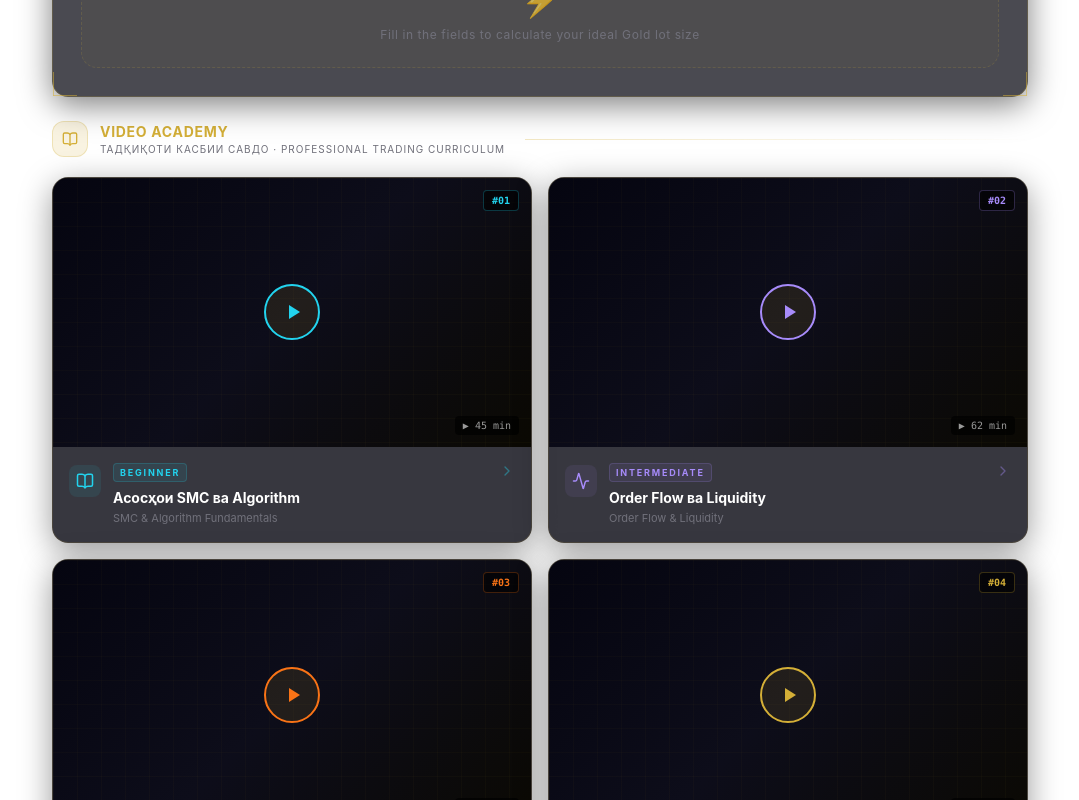
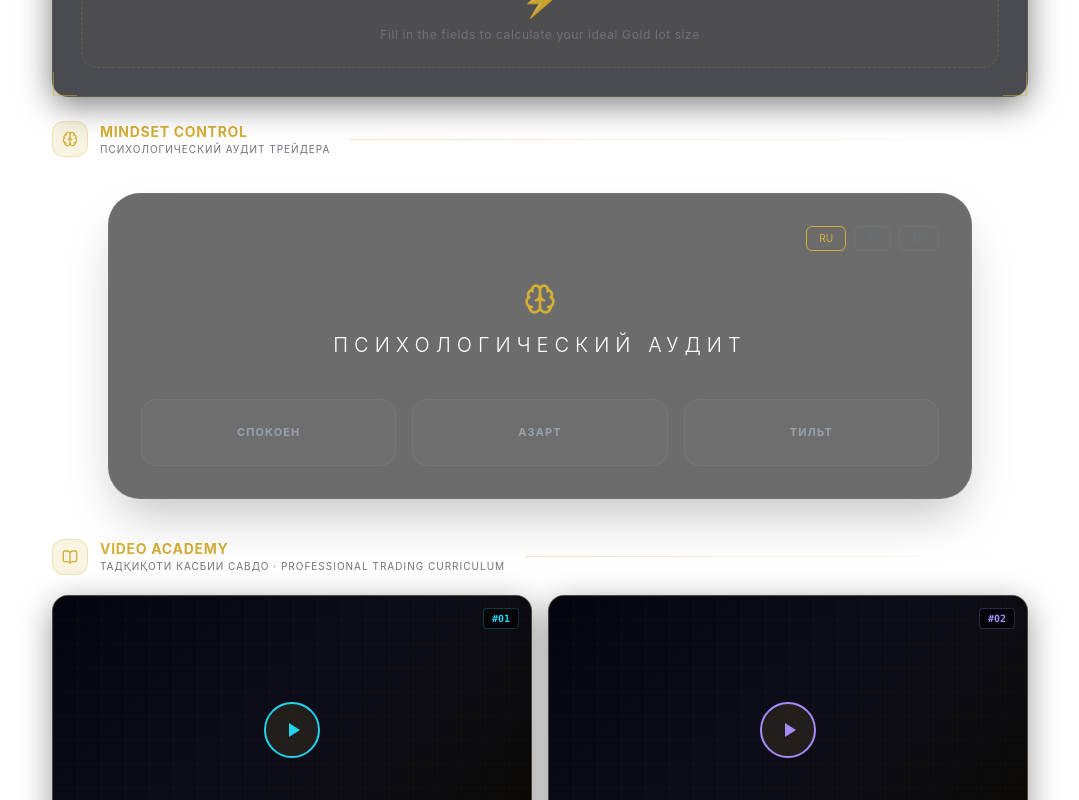
Before and after one commit to davlatzodaziyoratshoh-bit/zt-academy-trading-terminal, a React (Vite) app in the folder zt-academy-trading-terminal/: page / in a window 1280 px wide. Shown: the part 1200-2000 px from the top of the page, without its empty margins (100-1179 px from the left). Built offline with nearby package versions, Linux system fonts and the light colour scheme; no server answers.

Commit message:
Update App.tsx

```diff
--- a/zt-academy-trading-terminal/src/App.tsx
+++ b/zt-academy-trading-terminal/src/App.tsx
@@ -1065,7 +1065,19 @@ export default function App() {
                 />
                 <RiskCalculator />
               </motion.div>
-
+<motion.div
+          initial={{ opacity: 0, y: 20 }}
+          animate={{ opacity: 1, y: 0 }}
+          transition={{ delay: 0.55 }}
+          className="mb-6"
+        >
+          <SectionTitle
+            icon={<Brain size={16} />}
+            title="Mindset Control"
+            sub="ПСИХОЛОГИЧЕСКИЙ АУДИТ ТРЕЙДЕРА"
+          />
+          <PsychologyAudit />
+        </motion.div>
               {/* ── VIDEO HUB ── */}
               <motion.div
                 initial={{ opacity: 0, y: 20 }}
```
